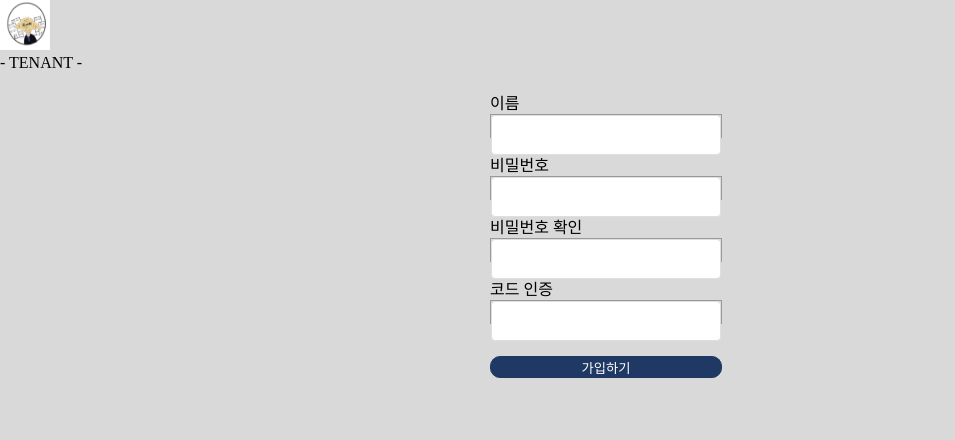
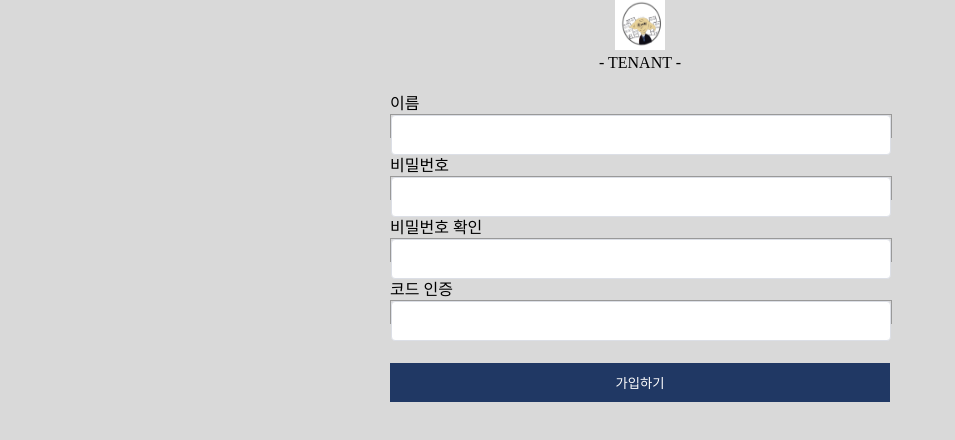
Before and after one commit to houseelfdobby/dobby_front, a Vue app: page /signup_tenant in a window 1280 px wide. Shown: the top 440 px of the page, without its empty margins (0-955 px from the left). Built offline with nearby package versions, Linux system fonts and the light colour scheme.

Commit message:
ecn: change layout SignUpTenant

```diff
--- a/src/views/SignUpTenant.vue
+++ b/src/views/SignUpTenant.vue
@@ -1,6 +1,6 @@
 <template>
   <div class="SignUp">
-    <div class="SignUp-Cotent">
+    <div class="SignUp-Content">
       <div class="SignUp-Banner">
         <div class="SignUp-BannerImg">
           <img class="logo" src="@/assets/image/도비.png" alt />
@@ -9,24 +9,23 @@
         <br />
       </div>
       <div class="SignUp-Form" align="left">
-        <div class="SignUp-FormItem">
-          <div class="name">
+        <div class="name SignUp-FormItem">
           <div class="SignUp-FormLabel">이름</div>
           <el-input class="SignUp-FormTextbox"></el-input>
         </div>
-          <div class="PassWord">
+        <div class="PassWord SignUp-FormItem">
           <div class="SignUp-FormLabel">비밀번호</div>
           <el-input class="SignUp-FormTextbox"></el-input>
         </div>
-          <div class="PassWordConfirm">
+        <div class="PassWordConfirm SignUp-FormItem">
           <div class="SignUp-FormLabel">비밀번호 확인</div>
           <el-input class="SignUp-FormTextbox"></el-input>
         </div>
-          <div class="CodeCertification">
+        <div class="CodeCertification SignUp-FormItem">
           <div class="SignUp-FormLabel">코드 인증</div>
           <el-input class="SignUp-FormTextbox"></el-input>
         </div>
-          <br />
+        <div class="SignUp-FormItem">
           <input type="button" class="SignUp-FormEnroll" value="가입하기" />
         </div>
       </div>
@@ -43,6 +42,7 @@ export default {};
   font-family: a스마일B;
   background-color: rgb(217, 217, 217);
   height: 100%;
+  text-align: center;
   &-BannerImg {
     .logo {
       width: 50px;
@@ -51,35 +51,25 @@ export default {};
   }
   &-Form {
     width: 100%;
-    max-width: 300px;
+    max-width: 800px;
     margin: auto;
     &Item {
-      .name {
+      margin: auto;
+      max-width: 500px;
       padding: 0px 0px 8px 0px;
     }
-      .PassWord {
-        padding: 0px 0px 8px 0px;
-      }
-      .PassWordConfirm {
-        padding: 0px 0px 8px 0px;
-      }
-      .CodeCertification {
-        padding: 0px 0px 8px 0px;
-      }
-    }
     &Textbox {
-      width: 230px;
       height: 22px;
       border: 1px solid #999999;
     }
     &Enroll {
-      font-family: a스마일B;
+      margin-top: 25px;
+      width: 100%;
       background-color: rgb(32, 56, 100);
       color: white;
-      width: 232px;
-      height: 22px;
-      border: 1px solid rgb(32, 56, 100);
-      border-radius: 10px;
+      font-weight: 550;
+      padding: 10px;
+      border: none;
     }
   }
 }
```
Lines whose indentation alone changed are shown as unchanged.
